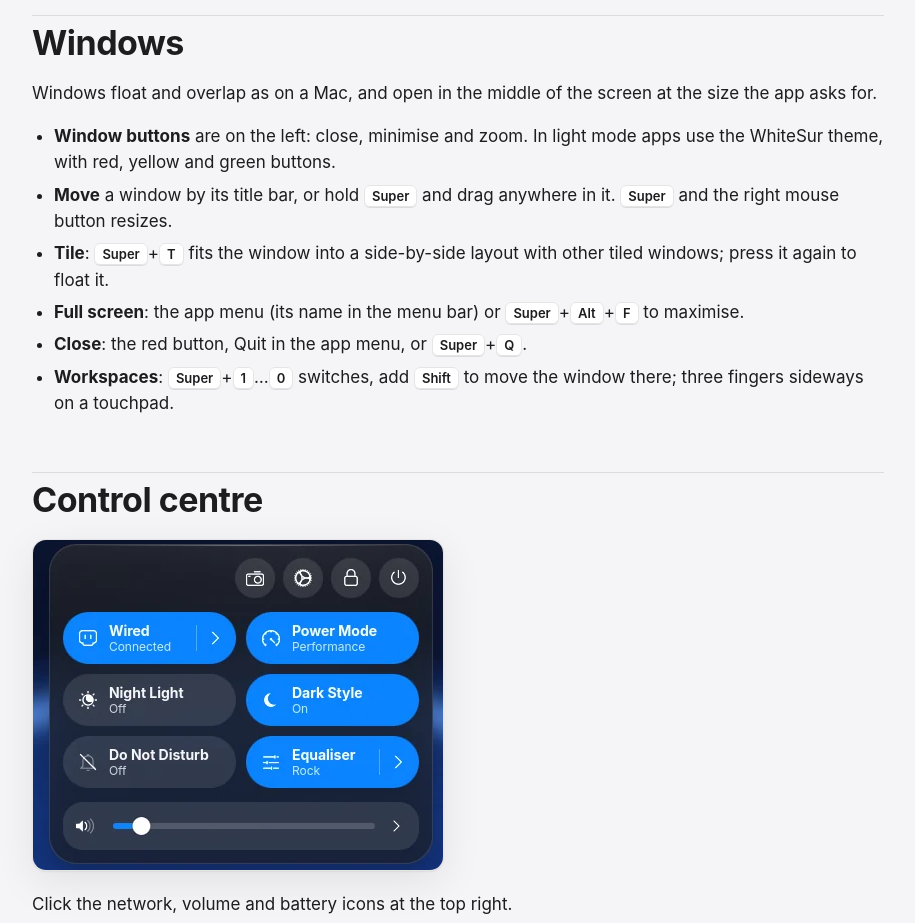
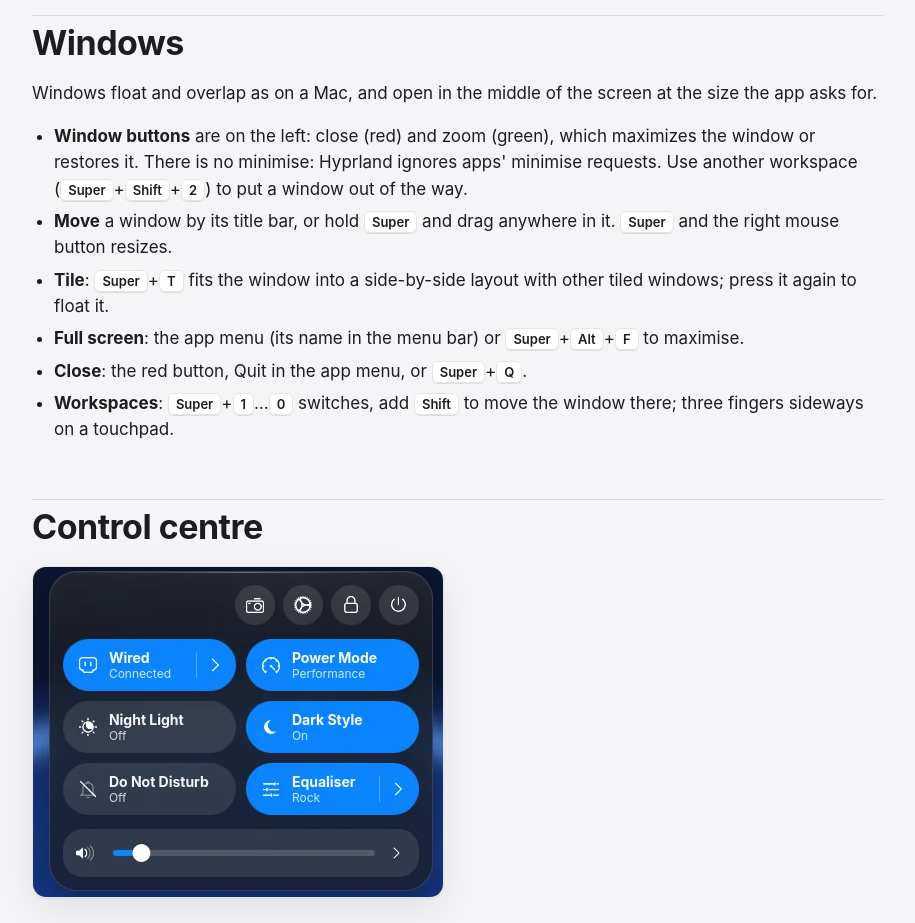
Before and after one commit to Alex-Muhscience/MuhOS, a plain HTML site: page site/docs.html in a window 1280 px wide. Shown: the part 3380-4303 px from the top of the page, without its empty margins (316-1231 px from the left). Drawn offline with Linux system fonts and the light colour scheme; files whose address does not match are found by name.

Commit message:
[fork] Docs: close and zoom buttons, no minimise

```diff
--- a/site/docs.html
+++ b/site/docs.html
@@ -110,7 +110,7 @@
           <h2 id="windows">Windows</h2>
           <p>Windows float and overlap as on a Mac, and open in the middle of the screen at the size the app asks for.</p>
           <ul>
-            <li><strong>Window buttons</strong> are on the left: close, minimise and zoom. In light mode apps use the WhiteSur theme, with red, yellow and green buttons.</li>
+            <li><strong>Window buttons</strong> are on the left: close (red) and zoom (green), which maximizes the window or restores it. There is no minimise: Hyprland ignores apps' minimise requests. Use another workspace (<kbd>Super</kbd>+<kbd>Shift</kbd>+<kbd>2</kbd>) to put a window out of the way.</li>
             <li><strong>Move</strong> a window by its title bar, or hold <kbd>Super</kbd> and drag anywhere in it. <kbd>Super</kbd> and the right mouse button resizes.</li>
             <li><strong>Tile</strong>: <kbd>Super</kbd>+<kbd>T</kbd> fits the window into a side-by-side layout with other tiled windows; press it again to float it.</li>
             <li><strong>Full screen</strong>: the app menu (its name in the menu bar) or <kbd>Super</kbd>+<kbd>Alt</kbd>+<kbd>F</kbd> to maximise.</li>
```
Also changed, not shown: site/index.html (+1 -1 lines), 1 other file.
